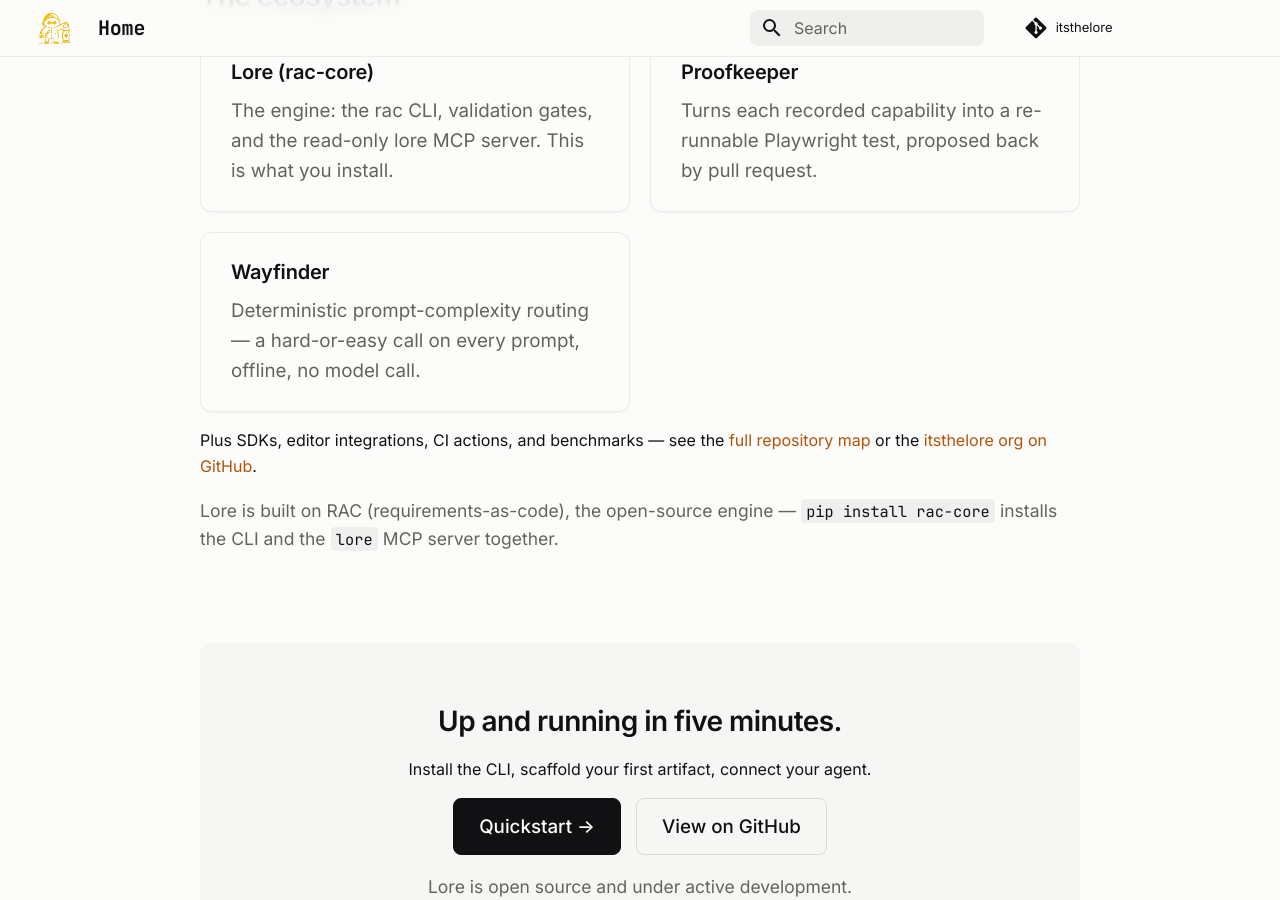
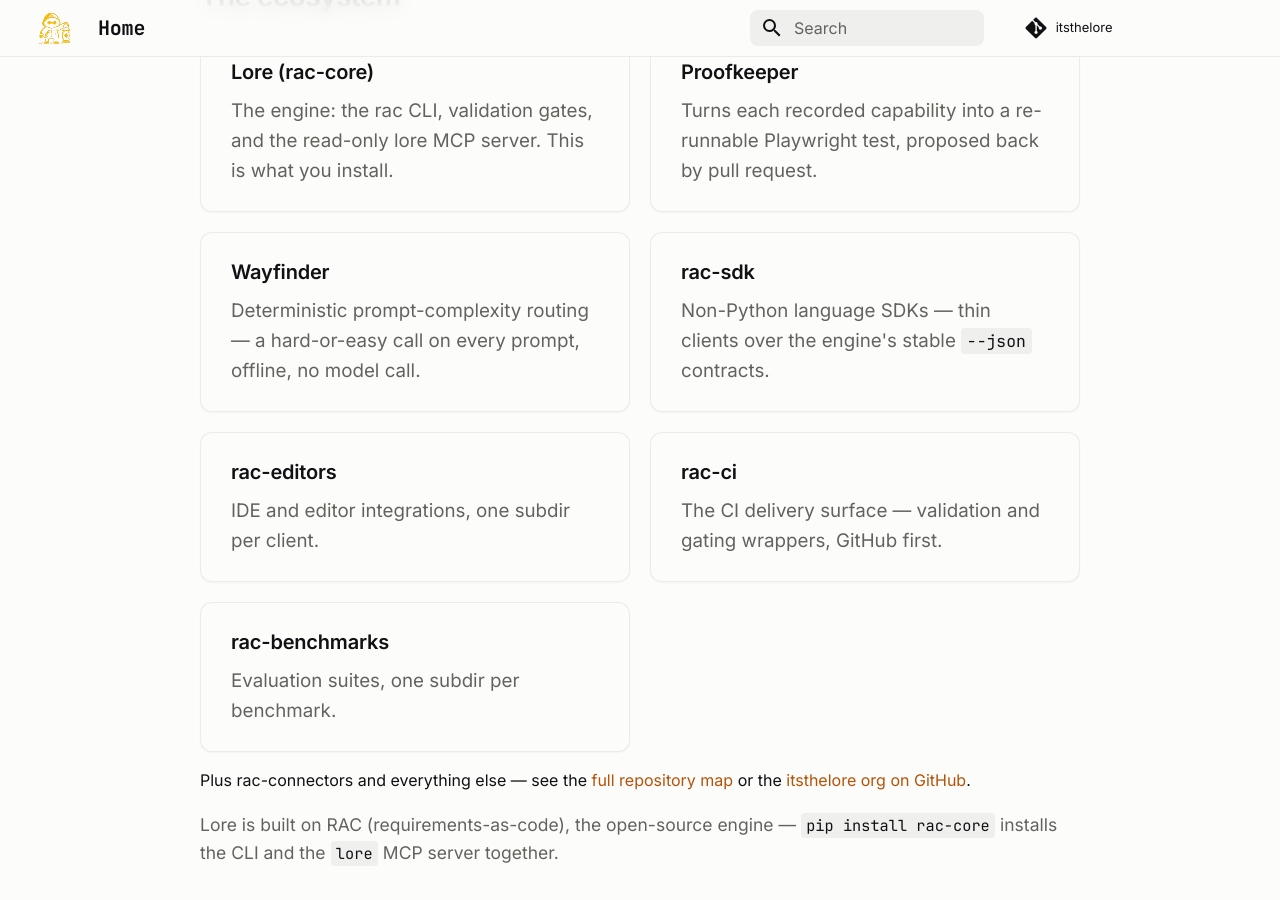
Before and after one commit to itsthelore/itsthelore.github.io, an MkDocs documentation site: the page built from docs/index.md, in a window 1280 px wide and 900 px high, scrolled down 2130 px. Built offline with MkDocs 1.6.1 and Material for MkDocs 9.7.7, drawn with Linux system fonts in a browser that asks for light colours.

Commit message:
feat: give SDKs, editor integrations, CI, and benchmarks their own cards
"The ecosystem" only had Lore/Proofkeeper/Wayfinder as cards, with
rac-sdk, rac-editors, rac-ci, and rac-benchmarks folded into a single
footnote sentence. Promotes all four to their own card, using the same
one-line descriptions as the org profile README so the two surfaces
keep telling the same story. rac-connectors is the one repo left
without a card (not asked for) — the footnote now names it explicitly
instead of a generic "and everything else" so it isn't silently
dropped from the page.

```diff
--- a/docs/index.md
+++ b/docs/index.md
@@ -63,9 +63,19 @@ Serving happens over the [lore MCP server](rac-core/mcp.md); the
   <div class="lore-card"><h3>Wayfinder</h3>
     <p>Deterministic prompt-complexity routing — a hard-or-easy call on every
     prompt, offline, no model call.</p></div>
+  <div class="lore-card"><h3>rac-sdk</h3>
+    <p>Non-Python language SDKs — thin clients over the engine's stable
+    <code>--json</code> contracts.</p></div>
+  <div class="lore-card"><h3>rac-editors</h3>
+    <p>IDE and editor integrations, one subdir per client.</p></div>
+  <div class="lore-card"><h3>rac-ci</h3>
+    <p>The CI delivery surface — validation and gating wrappers, GitHub
+    first.</p></div>
+  <div class="lore-card"><h3>rac-benchmarks</h3>
+    <p>Evaluation suites, one subdir per benchmark.</p></div>
 </div>
 
-Plus SDKs, editor integrations, CI actions, and benchmarks — see the
+Plus rac-connectors and everything else — see the
 [full repository map](rac-core/ecosystem.md) or the
 [itsthelore org on GitHub](https://github.com/itsthelore).
 
```
